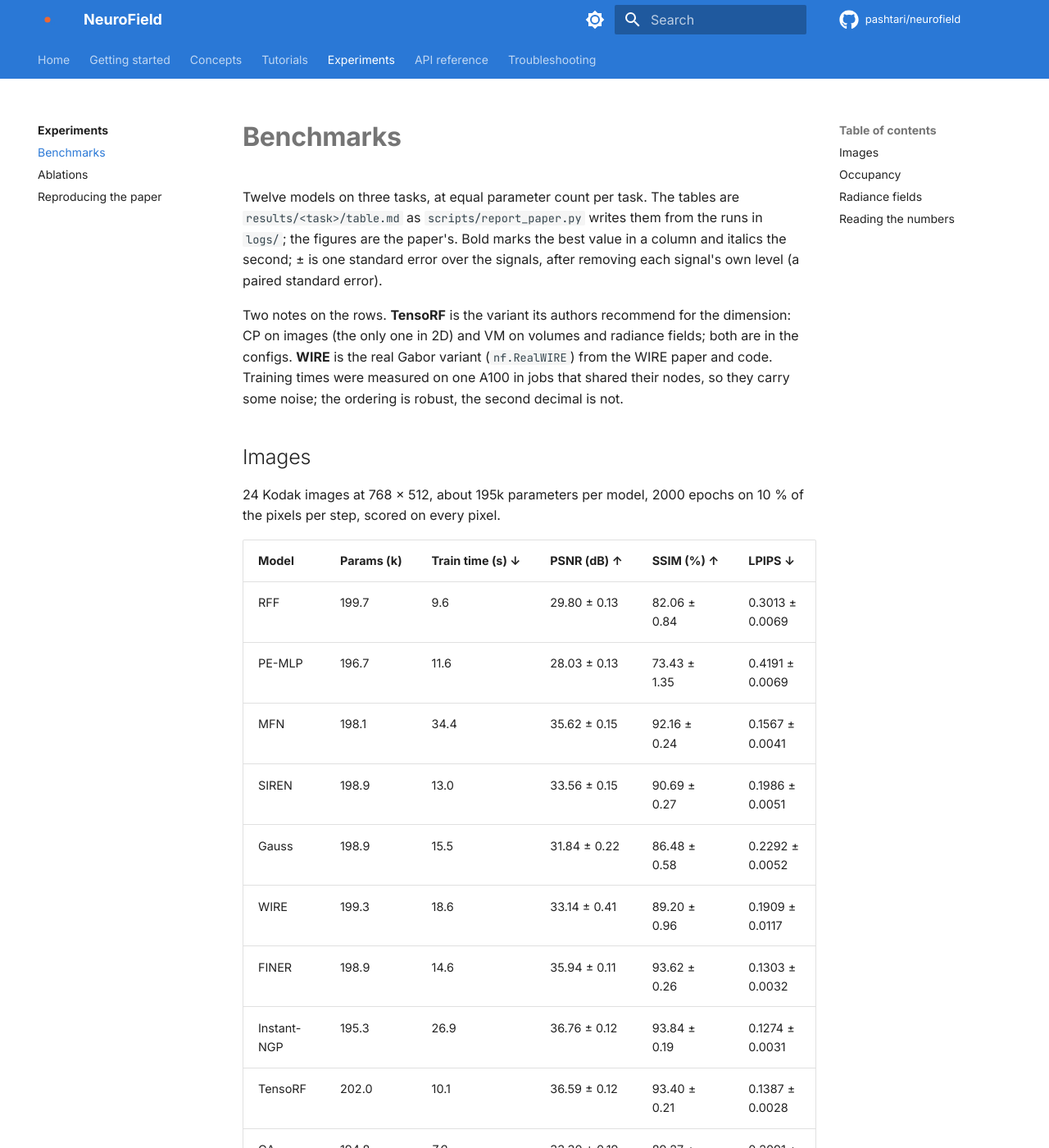
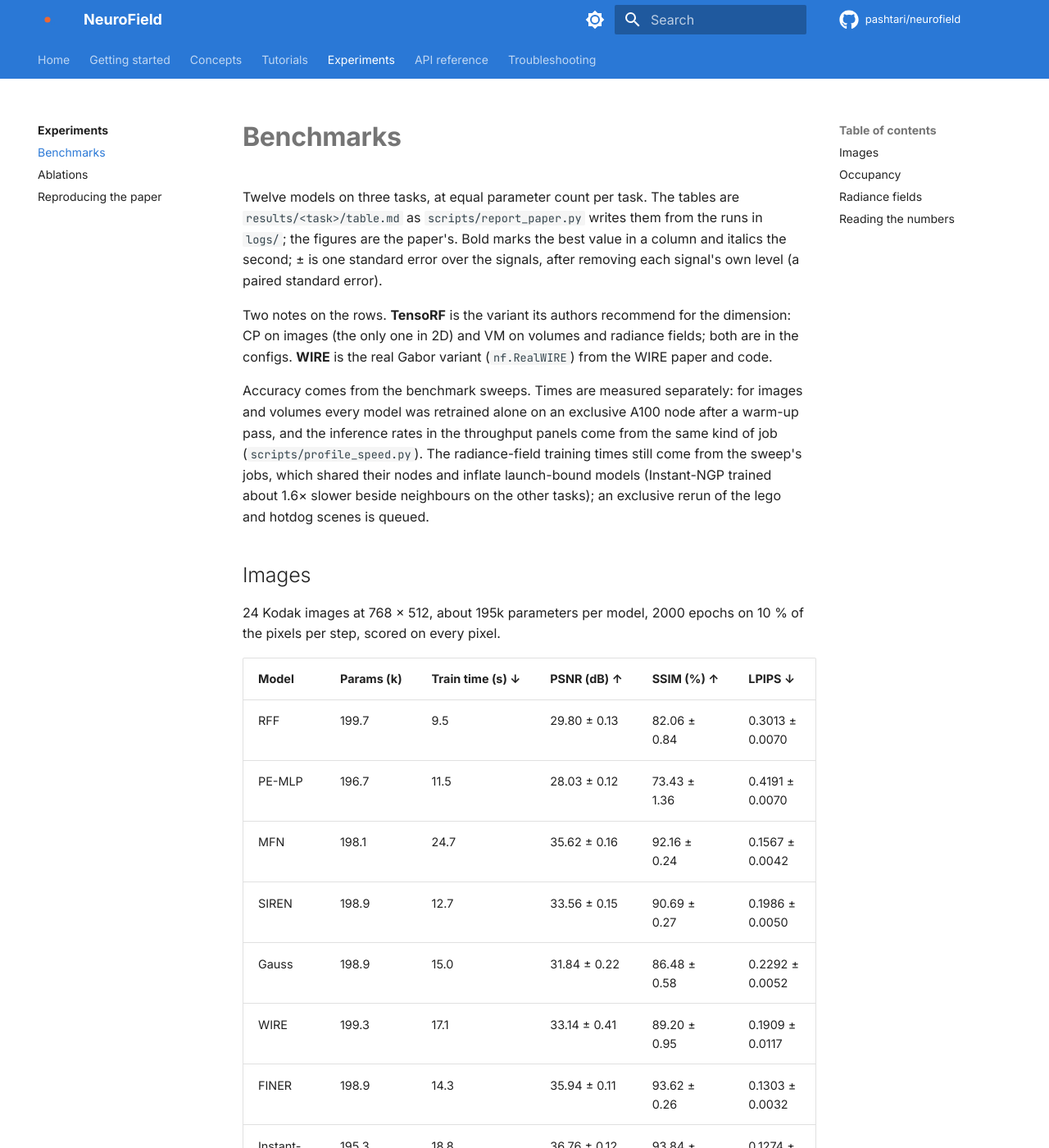
Before and after one commit to pashtari/neurofield, an MkDocs documentation site: the page built from docs/experiments/benchmarks.md, in a window 1280 px wide and 1400 px high. Shown: the whole window at 82% size. Built offline with MkDocs 1.6.1 and Material for MkDocs 9.7.7, drawn with Linux system fonts in a browser that asks for light colours; comment, search, counter and statistics services are not loaded; some of the changed text lies outside the part shown.

Commit message:
Take every reported time from exclusive-node runs
Retraining kodim17 and lucy alone on an exclusive A100 reproduced every
metric of the sweeps but not every time: Instant-NGP had trained 1.7x
slower beside its neighbours, MFN and TensoRF-VM 1.2x, the rest within a
few percent. Accuracy therefore stays with the sweeps and the times come
from separate exclusive jobs: profile_speed.py for inference, and the
training scripts rerun into logs/timing/<task>/ for training. The report
replaces a sweep run with its timing run wherever one exists, drops the
sweep times where none does, and reads the profiled inference rates for
the throughput figure. The training scripts run one warm-up pass before
the clock starts, so a run that trains alone in its process is no longer
charged for compiling and autotuning the kernels.

The exclusive reruns of every model on the 24 images and 5 shapes
replace the sweep's times: Instant-NGP trains in 18.8 and 17.2 s rather
than 26.9 and 26.7, MFN in 24.7 rather than 34.4 on images,
FUTON-lanczos in 6.1 and 7.5, the rest within a few percent of before.
The radiance-field timing runs in four short exclusive jobs of two
balanced model groups each, which backfill far sooner than one long job.

```diff
--- a/docs/experiments/benchmarks.md
+++ b/docs/experiments/benchmarks.md
@@ -2,7 +2,9 @@
 
 Twelve models on three tasks, at equal parameter count per task. The tables are `results/<task>/table.md` as `scripts/report_paper.py` writes them from the runs in `logs/`; the figures are the paper's. Bold marks the best value in a column and italics the second; ± is one standard error over the signals, after removing each signal's own level (a paired standard error).
 
-Two notes on the rows. **TensoRF** is the variant its authors recommend for the dimension: CP on images (the only one in 2D) and VM on volumes and radiance fields; both are in the configs. **WIRE** is the real Gabor variant (`nf.RealWIRE`) from the WIRE paper and code. Training times were measured on one A100 in jobs that shared their nodes, so they carry some noise; the ordering is robust, the second decimal is not.
+Two notes on the rows. **TensoRF** is the variant its authors recommend for the dimension: CP on images (the only one in 2D) and VM on volumes and radiance fields; both are in the configs. **WIRE** is the real Gabor variant (`nf.RealWIRE`) from the WIRE paper and code.
+
+Accuracy comes from the benchmark sweeps. Times are measured separately: for images and volumes every model was retrained alone on an exclusive A100 node after a warm-up pass, and the inference rates in the throughput panels come from the same kind of job (`scripts/profile_speed.py`). The radiance-field training times still come from the sweep's jobs, which shared their nodes and inflate launch-bound models (Instant-NGP trained about 1.6× slower beside neighbours on the other tasks); an exclusive rerun of the lego and hotdog scenes is queued.
 
 ## Images
 
@@ -10,18 +12,18 @@ Two notes on the rows. **TensoRF** is the variant its authors recommend for the
 
 | Model | Params (k) | Train time (s) ↓ | PSNR (dB) ↑ | SSIM (%) ↑ | LPIPS ↓ |
 | --- | --- | --- | --- | --- | --- |
-| RFF | 199.7 | 9.6 | 29.80 ± 0.13 | 82.06 ± 0.84 | 0.3013 ± 0.0069 |
-| PE-MLP | 196.7 | 11.6 | 28.03 ± 0.13 | 73.43 ± 1.35 | 0.4191 ± 0.0069 |
-| MFN | 198.1 | 34.4 | 35.62 ± 0.15 | 92.16 ± 0.24 | 0.1567 ± 0.0041 |
-| SIREN | 198.9 | 13.0 | 33.56 ± 0.15 | 90.69 ± 0.27 | 0.1986 ± 0.0051 |
-| Gauss | 198.9 | 15.5 | 31.84 ± 0.22 | 86.48 ± 0.58 | 0.2292 ± 0.0052 |
-| WIRE | 199.3 | 18.6 | 33.14 ± 0.41 | 89.20 ± 0.96 | 0.1909 ± 0.0117 |
-| FINER | 198.9 | 14.6 | 35.94 ± 0.11 | 93.62 ± 0.26 | 0.1303 ± 0.0032 |
-| Instant-NGP | 195.3 | 26.9 | 36.76 ± 0.12 | 93.84 ± 0.19 | 0.1274 ± 0.0031 |
-| TensoRF | 202.0 | 10.1 | 36.59 ± 0.12 | 93.40 ± 0.21 | 0.1387 ± 0.0028 |
-| GA-Planes | 194.8 | *7.9* | 33.30 ± 0.19 | 89.27 ± 0.40 | 0.2091 ± 0.0047 |
-| FUTON-sinc | 194.4 | 8.1 | **38.54** ± 0.10 | **95.53** ± 0.35 | **0.0976** ± 0.0026 |
-| FUTON-lanczos | 194.4 | **6.6** | *38.20* ± 0.10 | *95.24* ± 0.35 | *0.0998* ± 0.0027 |
+| RFF | 199.7 | 9.5 | 29.80 ± 0.13 | 82.06 ± 0.84 | 0.3013 ± 0.0070 |
+| PE-MLP | 196.7 | 11.5 | 28.03 ± 0.12 | 73.43 ± 1.36 | 0.4191 ± 0.0070 |
+| MFN | 198.1 | 24.7 | 35.62 ± 0.16 | 92.16 ± 0.24 | 0.1567 ± 0.0042 |
+| SIREN | 198.9 | 12.7 | 33.56 ± 0.15 | 90.69 ± 0.27 | 0.1986 ± 0.0050 |
+| Gauss | 198.9 | 15.0 | 31.84 ± 0.22 | 86.48 ± 0.58 | 0.2292 ± 0.0052 |
+| WIRE | 199.3 | 17.1 | 33.14 ± 0.41 | 89.20 ± 0.95 | 0.1909 ± 0.0117 |
+| FINER | 198.9 | 14.3 | 35.94 ± 0.11 | 93.62 ± 0.26 | 0.1303 ± 0.0032 |
+| Instant-NGP | 195.3 | 18.8 | 36.76 ± 0.12 | 93.84 ± 0.18 | 0.1274 ± 0.0030 |
+| TensoRF | 202.0 | 9.9 | 36.59 ± 0.12 | 93.43 ± 0.21 | 0.1390 ± 0.0029 |
+| GA-Planes | 194.8 | *7.8* | 33.24 ± 0.19 | 89.24 ± 0.39 | 0.2094 ± 0.0048 |
+| FUTON-sinc | 194.4 | 8.1 | **38.54** ± 0.10 | **95.53** ± 0.34 | **0.0976** ± 0.0026 |
+| FUTON-lanczos | 194.4 | **6.1** | *38.20* ± 0.10 | *95.24* ± 0.34 | *0.0998* ± 0.0026 |
 
 <figure markdown="span">
   ![Kodak: convergence, training-time trade-off and throughput](../assets/results_image.svg){ width="960" }
@@ -40,18 +42,18 @@ Five Stanford shapes voxelized at $256^3$, about 132k parameters per model, 2000
 
 | Model | Params (k) | Train time (s) ↓ | Armadillo | Dragon | Happy Buddha | Lucy | Thai Statue | Mean IoU (%) ↑ |
 | --- | --- | --- | --- | --- | --- | --- | --- | --- |
-| RFF | 132.2 | **7.5** | 99.85 | 99.84 | 99.68 | 98.76 | 99.66 | 99.56 ± 0.18 |
-| PE-MLP | 131.3 | 9.9 | 98.96 | 98.53 | 98.96 | 98.21 | 98.19 | 98.57 ± 0.14 |
-| MFN | 133.8 | 20.4 | 99.16 | 97.99 | 97.93 | 98.64 | 99.12 | 98.57 ± 0.29 |
+| RFF | 132.2 | *7.4* | 99.85 | 99.84 | 99.68 | 98.76 | 99.66 | 99.56 ± 0.18 |
+| PE-MLP | 131.3 | 9.8 | 98.96 | 98.53 | 98.96 | 98.21 | 98.19 | 98.57 ± 0.14 |
+| MFN | 133.8 | 19.3 | 99.16 | 97.99 | 97.93 | 98.64 | 99.12 | 98.57 ± 0.29 |
 | SIREN | 132.9 | 10.5 | 99.00 | 99.34 | 99.57 | 99.09 | 98.76 | 99.15 ± 0.14 |
-| Gauss | 132.9 | 12.2 | 99.70 | 99.75 | 99.59 | 99.62 | 99.41 | 99.61 ± 0.05 |
-| WIRE | 133.4 | 15.4 | 99.65 | 99.70 | 99.60 | 99.60 | 99.45 | 99.60 ± 0.04 |
-| FINER | 132.9 | 11.8 | 99.54 | 99.67 | 99.70 | 99.56 | 99.41 | 99.58 ± 0.05 |
-| Instant-NGP | 132.4 | 26.7 | 99.91 | *99.90* | 99.81 | **99.90** | 99.81 | 99.87 ± 0.04 |
-| TensoRF | 130.0 | *7.6* | 99.82 | 99.86 | 99.79 | 99.60 | 99.56 | 99.73 ± 0.03 |
-| GA-Planes | 132.0 | 9.9 | 99.80 | 99.87 | 99.88 | 99.80 | 99.71 | 99.81 ± 0.04 |
-| FUTON-sinc | 131.7 | 11.2 | **99.95** | **99.91** | **99.92** | 99.87 | **99.86** | **99.90** ± 0.03 |
-| FUTON-lanczos | 131.7 | 8.8 | **99.95** | *99.90* | **99.92** | *99.88* | *99.85* | **99.90** ± 0.03 |
+| Gauss | 132.9 | 12.1 | 99.70 | 99.75 | 99.59 | 99.62 | 99.41 | 99.61 ± 0.05 |
+| WIRE | 133.4 | 13.8 | 99.65 | 99.70 | 99.60 | 99.60 | 99.45 | 99.60 ± 0.04 |
+| FINER | 132.9 | 11.7 | 99.54 | 99.67 | 99.70 | 99.56 | 99.41 | 99.58 ± 0.05 |
+| Instant-NGP | 132.4 | 17.2 | 99.91 | *99.90* | 99.81 | **99.90** | 99.81 | 99.87 ± 0.04 |
+| TensoRF | 130.0 | **6.3** | 99.82 | 99.86 | 99.80 | 99.59 | 99.57 | 99.73 ± 0.03 |
+| GA-Planes | 132.0 | 9.5 | 99.81 | 99.86 | 99.88 | 99.79 | 99.72 | 99.81 ± 0.04 |
+| FUTON-sinc | 131.7 | 10.3 | **99.95** | **99.91** | **99.92** | 99.87 | **99.86** | **99.90** ± 0.03 |
+| FUTON-lanczos | 131.7 | 7.5 | **99.95** | *99.90* | **99.92** | *99.88* | *99.85* | **99.90** ± 0.03 |
 
 <figure markdown="span">
   ![Occupancy: convergence, training-time trade-off and throughput](../assets/results_occupancy.svg){ width="960" }
@@ -120,6 +122,6 @@ Test-view PSNR in dB. `results/nerf/table.md` also lists SSIM and LPIPS per scen
 
 - **Accuracy.** FUTON leads every column of the image table by a margin well beyond the error bars (1.8 dB over Instant-NGP), and the mean IoU on volumes, where the hash grid is its only close competitor. On radiance fields the mean is a narrow lead over FINER and SIREN, within one standard error.
 - **Speed.** FUTON-lanczos is the fastest model to train on images and the fastest radiance field; on volumes RFF and TensoRF train faster but reach a lower IoU. Instant-NGP, the other strong model, is 2 to 3× slower than FUTON here; its hash grid runs in plain PyTorch, like every other model, rather than in tiny-cuda-nn's fused kernels.
-- **The two bases** trade a little accuracy for speed: Lanczos costs 0.3 dB on images and nothing on volumes, and trains 8 to 20 % faster.
+- **The two bases** trade a little accuracy for speed: Lanczos costs 0.3 dB on images and nothing on volumes, and trains about a quarter faster on both; on radiance fields the gain is 8 %, since ray marching sets the pace there.
 
 The [ablations](ablations.md) take FUTON apart, and [Reproducing the paper](reproduce.md) has the commands that produced every number above.
```
Also changed, not shown: README.md (+3 -3 lines), docs/experiments/index.md (+1 -1 lines), docs/experiments/reproduce.md (+1 -1 lines), docs/index.md (+3 -3 lines), scripts/hpc/JOBS.md (+26 -9 lines), docs/assets/results_image.svg, docs/assets/results_nerf.svg, docs/assets/results_occupancy.svg, 5 other files.
